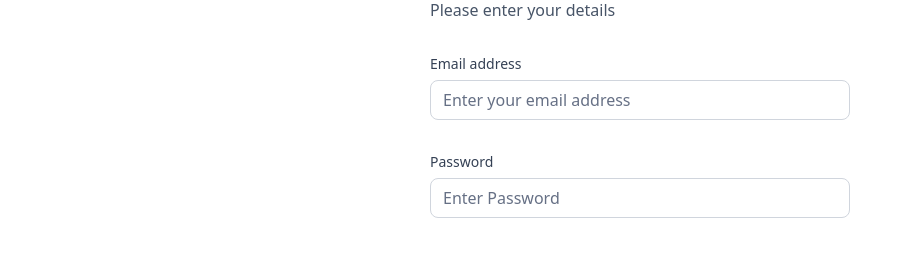
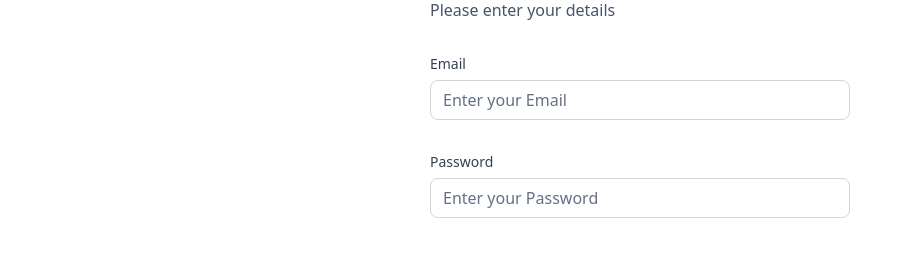
Before and after one commit to Padam7890/banking-app-nextjs, a Next.js app: page /sign-up in a window 1280 px wide. Shown: the part 335-597 px from the top of the page, without its empty margins (0-912 px from the left). Built offline with nearby package versions, Linux system fonts and the light colour scheme.

Commit message:
added signinpage

```diff
--- a/components/AuthForm.tsx
+++ b/components/AuthForm.tsx
@@ -18,6 +18,7 @@
   FormMessage,
 } from "@/components/ui/form";
 import { Input } from "@/components/ui/input";
+import CustomInput from "./CustomInput";
 
 interface Props {
   type: string;
@@ -68,47 +69,8 @@
           {/* forms */}
           <Form {...form}>
             <form onSubmit={form.handleSubmit(onSubmit)} className="space-y-8">
-              <FormField
-                control={form.control}
-                name="email"
-                render={({ field }) => (
-                  <div className="form-item">
-                    <FormLabel className="form-label" htmlFor="email">
-                      Email address
-                    </FormLabel>
-                    <div className=" flex w-full flex-col">
-                      <FormControl>
-                        <Input
-                          placeholder="Enter your email address"
-                          className=" input-class"
-                          {...field}
-                        />
-                      </FormControl>
-                      <FormMessage className="form-message mt-2"></FormMessage>
-                    </div>
-                  </div>
-                )}
-              />
-
-              <FormField
-                control={form.control}
-                name="password"
-                render={({ field }) => (
-                  <div className="form-item">
-                    <FormLabel className="form-label">Password</FormLabel>
-                    <div className=" flex w-full flex-col">
-                      <FormControl>
-                        <Input
-                          placeholder="Enter Password"
-                          className=" input-class"
-                          {...field}
-                        />
-                      </FormControl>
-                      <FormMessage className="form-message mt-2"></FormMessage>
-                    </div>
-                  </div>
-                )}
-              />
+              <CustomInput control={form.control} name={"email"} placeholder={"Enter your Email"} label={"Email"}/>
+              <CustomInput control={form.control} name={"password"} placeholder={"Enter your Password"} label={"Password"}/>
               <Button type="submit">Submit</Button>
             </form>
           </Form>
--- a/components/CustomInput.tsx
+++ b/components/CustomInput.tsx
@@ -1,9 +1,39 @@
-import React from 'react'
+import React from "react";
+import { FormControl, FormField, FormLabel, FormMessage } from "./ui/form";
+import { Input } from "./ui/input";
+import {Control, FieldPath, Form} from "react-hook-form"
 
-const CustomInput = () => {
-  return (
-    <div>CustomInput</div>
-  )
+import {z} from "zod";
+import { AuthformSchema } from "@/lib/utils";
+interface CustomInput {
+  control:Control<z.infer<typeof AuthformSchema>>,
+  name: FieldPath<z.infer<typeof AuthformSchema>>,
+  label: string,
+  placeholder: string,
 }
 
-export default CustomInput
+const CustomInput = ({control ,name , label,placeholder}:CustomInput) => {
+  return (
+    <FormField
+      control={control}
+      name={name}
+      render={({ field }) => (
+        <div className="form-item">
+          <FormLabel className="form-label">{label}</FormLabel>
+          <div className=" flex w-full flex-col">
+            <FormControl>
+              <Input
+                placeholder={placeholder}
+                className=" input-class"
+                {...field}
+              />
+            </FormControl>
+            <FormMessage className="form-message mt-2"></FormMessage>
+          </div>
+        </div>
+      )}
+    />
+  );
+};
+
+export default CustomInput;
--- a/lib/utils.ts
+++ b/lib/utils.ts
@@ -2,6 +2,7 @@
 import { type ClassValue, clsx } from "clsx";
 import qs from "query-string";
 import { twMerge } from "tailwind-merge";
+import { z } from "zod";
 
 export function cn(...inputs: ClassValue[]) {
   return twMerge(clsx(inputs));
@@ -193,3 +194,8 @@
 
   return date > twoDaysAgo ? "Processing" : "Success";
 };
+
+export const AuthformSchema = z.object({
+  email: z.string().email(),
+  password: z.string().min(8),
+});
```
